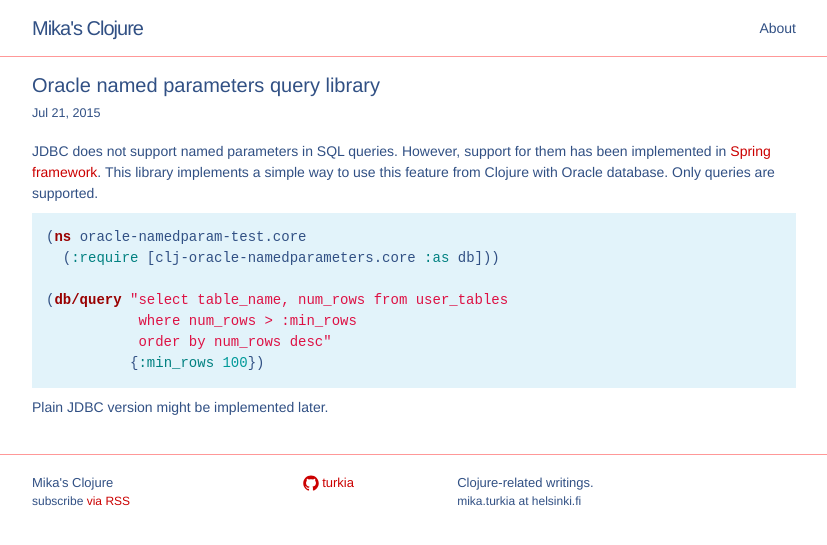
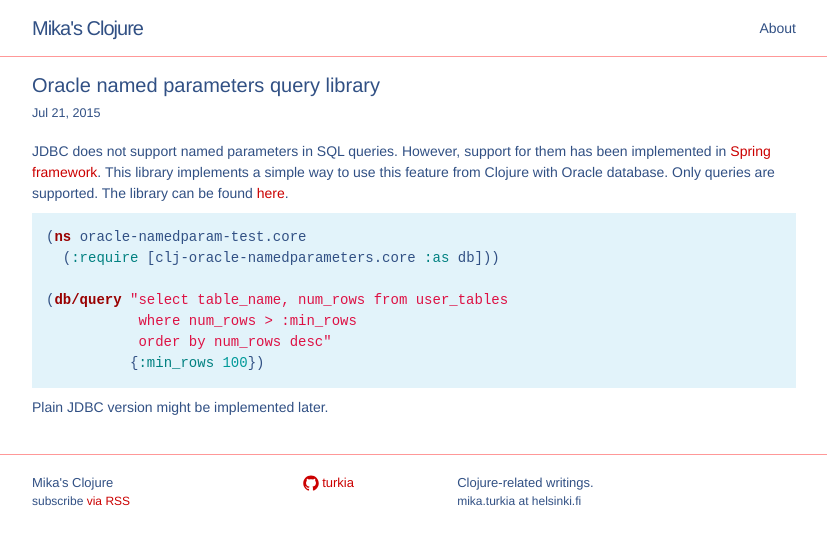
Before and after one commit to turkia/turkia.github.io, a Jekyll site: the page built from _posts/2015-07-22-oracle-named-parameters-library.markdown, in a window 1280 px wide. Shown: the top 545 px of the page, without its empty margins (226-1053 px from the left). Built offline with Jekyll 4.4.1, drawn with Linux system fonts in a browser that asks for light colours.

Commit message:
link to repo

```diff
--- a/_posts/2015-07-22-oracle-named-parameters-library.markdown
+++ b/_posts/2015-07-22-oracle-named-parameters-library.markdown
@@ -5,7 +5,7 @@ date:   2015-07-21 09:00:00
 categories: clojure oracle spring
 ---
 
-JDBC does not support named parameters in SQL queries. However, support for them has been implemented in [Spring framework][spring]. This library implements a simple way to use this feature from Clojure with Oracle database. Only queries are supported.
+JDBC does not support named parameters in SQL queries. However, support for them has been implemented in [Spring framework][spring]. This library implements a simple way to use this feature from Clojure with Oracle database. Only queries are supported. The library can be found [here][github].
 
 {% highlight clojure %}
 (ns oracle-namedparam-test.core
```
Also changed, not shown: other parts of _posts/2015-07-22-oracle-named-parameters-library.markdown (+1 -0 lines).
